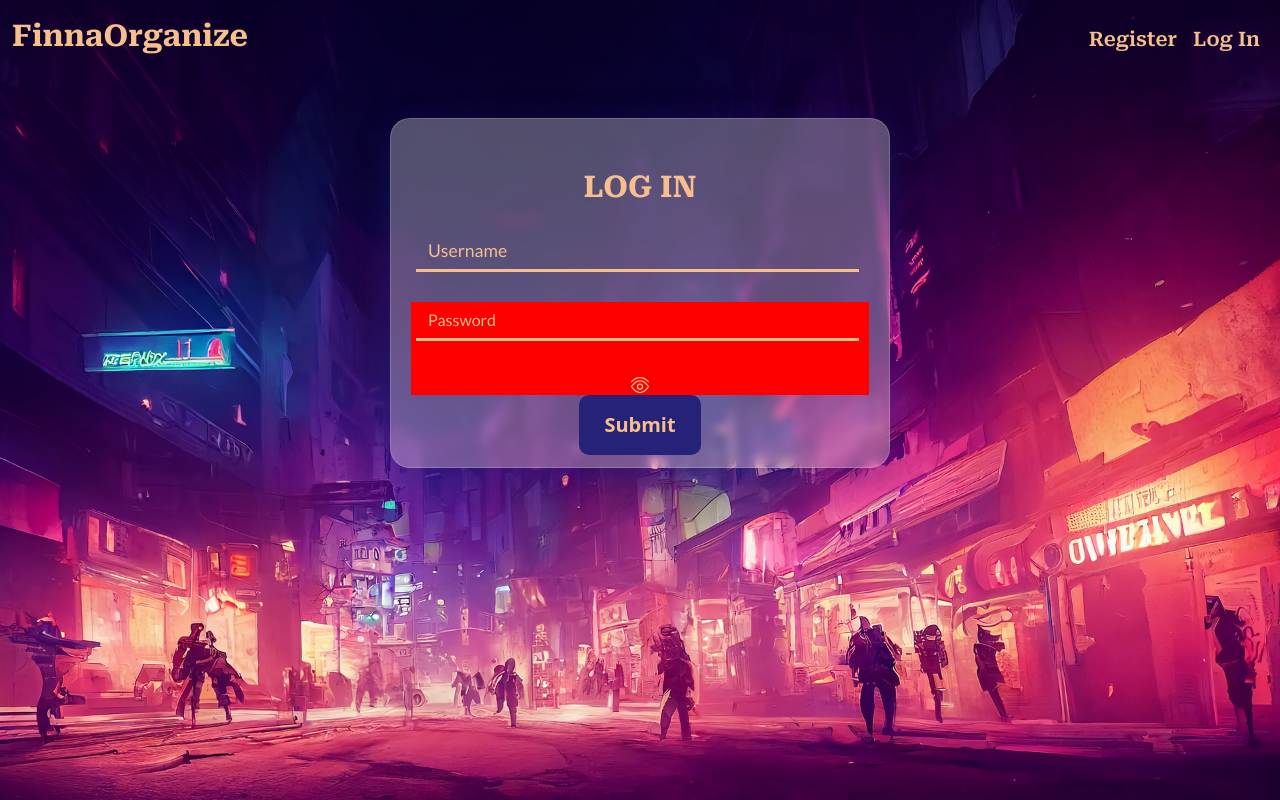
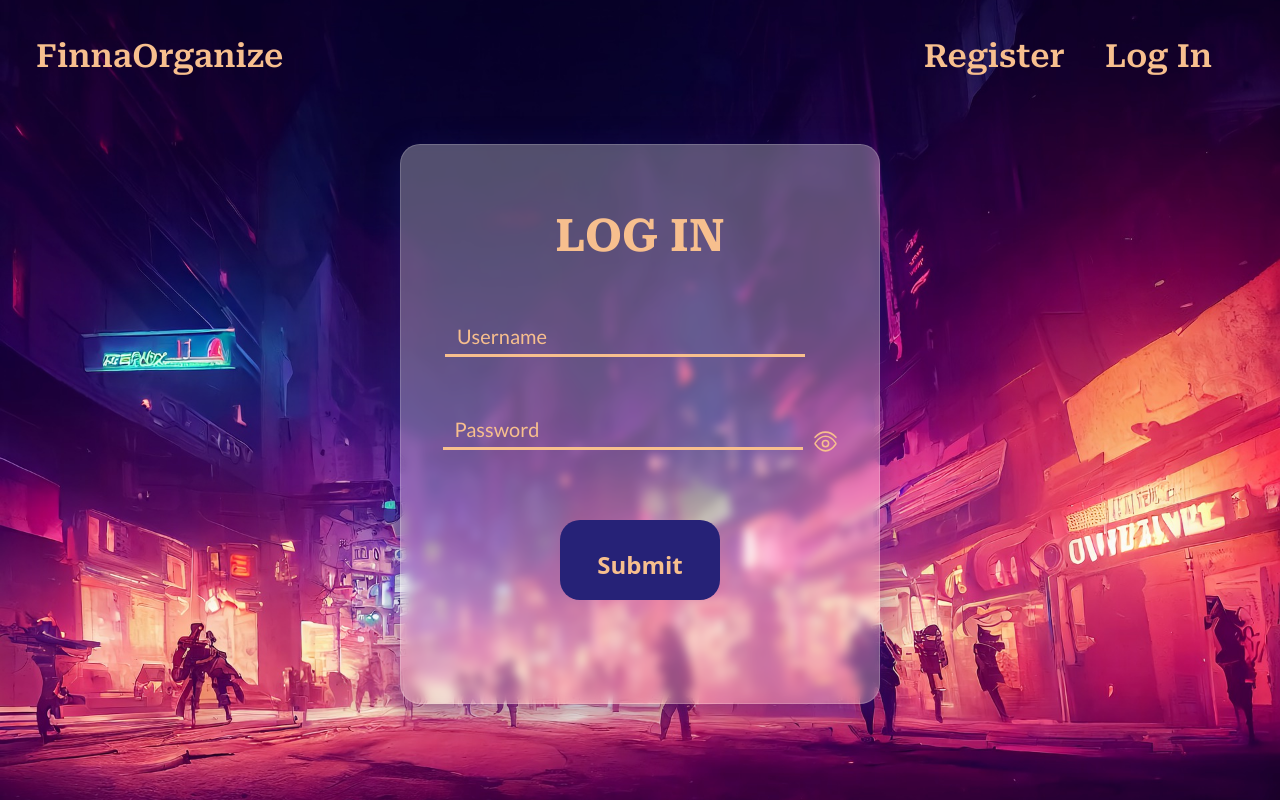
Before and after one commit to ChocoCodes/cs50-finalproject, a Flask app: page /login in a window 1280 px wide. Run offline with Flask 3, Linux system fonts and the light colour scheme; some libraries are stand-ins or nearby versions.

Commit message:
Feat: Login Page Styling

```diff
--- a/static/styles.css
+++ b/static/styles.css
@@ -1,5 +1,9 @@
 @import url('https://fonts.googleapis.com/css2?family=Roboto+Serif:ital,opsz,wght@0,8..144,100..900;1,8..144,100..900&display=swap');
 @import url('https://fonts.googleapis.com/css2?family=Lato:ital,wght@0,100;0,300;0,400;0,700;0,900;1,100;1,300;1,400;1,700;1,900&display=swap');
+
+:root {
+    --mango: #F7BF8E;
+}
 
 * {
     margin: 0;
@@ -21,21 +25,10 @@ a.remove-link {
     background: white;
 }
 
-.mango {
-    /*F7BF8E*/
-    color: #F7BF8E;
-}
-
 a.fnt-nav {
-    font-size: 20px;
+    font-size: 2rem;
     font-family: 'Roboto Serif', sans-serif;
     font-weight: 600;
-}
-
-.fnt {
-    font-size: 30px;
-    font-family: 'Roboto Serif', sans-serif;
-    font-weight: 700;
     text-decoration: none;
 }
 
@@ -56,18 +49,74 @@ input::-webkit-inner-spin-button {
     margin: 0;
 }
 
-input.form-control {
-    left: calc(25% + 15px);
-    border-bottom: none;
-    margin-bottom: 20px;
-    width: calc(100% - 15px);
+.center {
+    padding: 20px;
 }
 
-.card-login {
-    position: relative;
-    left: calc(50% - 250px);
-    width: 500px;
-    height: 350px;
+.header {
+    font: normal bold 2.8125rem/normal 'Roboto Serif', sans-serif;
+    margin-top: 4rem;
+    margin-bottom: 3.5rem;
+}
+
+input.clean {
+    margin-bottom: 30px;
+    font: normal 400 1.25rem/normal 'Lato', sans-serif;
+}
+
+.mango {
+    color: var(--mango);
+}
+
+input.clean,
+input.clean:focus {
+    width: 22.5rem;
+    border: none;
+    border-radius: 0;
+    outline: none;
+    border-bottom: 3px solid var(--mango);
+    background: none;
+    box-shadow: none;
+    color: var(--mango);
+}
+
+.clean:focus {
+    font: normal 400 1.5rem/normal 'Lato', sans-serif;
+}
+
+input.clean::placeholder {
+    font: normal 400 1.25rem/normal 'Lato', sans-serif;
+    color: var(--mango);
+    opacity: 1;
+    transition: font-size 0.5 ease;
+    margin-bottom: 20px;
+}
+
+input.clean:focus::placeholder {
+    font-size: 1.5rem;
+}
+
+.pass-group {
+    margin: 1.5rem 0 2.5rem 0;
+    gap: 10px;
+}
+
+.user {
+    margin-right: 30px;
+}
+
+.pass-group-text {
+    background: none;
+    padding: 0;
+    border: none;
+    border-radius: 0;
+    margin-bottom: 10px;
+    cursor: pointer;
+}
+
+.card-glass {
+    width: 30rem;
+    height: 35rem;
     background: rgba(255, 255, 255, 0.3);
     box-shadow: 0 8px 32px 0 rgba(31, 38, 135, 0.37);
     backdrop-filter: blur(5px);
@@ -76,64 +125,18 @@ input.form-control {
     border: 1px solid rgba(255, 255, 255, 0.18);
 }
 
-.center {
-    padding: 20px;
-}
-
-.header {
-    margin-top: 50px;
-}
-
-input.clean {
-    margin-bottom: 30px;
-    margin-left: 5px;
-}
-
-input.clean,
-input.clean:focus {
-    border: none;
-    border-radius: 0;
-    outline: none;
-    border-bottom: 3px solid #F7BF8E;
-    background: none;
-    box-shadow: none;
-    color: #F7BF8E;
-}
-
-input.clean::placeholder {
-    font-family: 'Lato', sans-serif;
-    color:#F7BF8E;
-    opacity: 1;
-    transition: font-size 1 ease;
-}
-
-input.clean:focus::placeholder {
-    font-size: 1.1em;
-}
-
 .button {
+    width: 10rem;
+    height: 5rem;
     box-shadow: none;
     outline: none;
     border: none;
     background-color: #262277;
     padding: 15px 25px;
-    font-size: 20px;
+    font-size: 1.5rem;
     font-weight: 700;
-    color: #F7BF8E;
+    color: var(--mango);
     margin-bottom: 20px;
-    border-radius: 10px;
+    border-radius: 20px;
     text-align: center;
 }
-
-/* REVISE */
-.pass-container {
-    background:red;
-}
-
-.password-toggle {
-    position: relative;
-    right: 100px;
-    bottom: 12px;
-    cursor: pointer;
-    margin-top: 100px;
-}
--- a/templates/layout.html
+++ b/templates/layout.html
@@ -5,8 +5,8 @@
     <meta name="viewport" content="width=device-width, initial-scale=1.0">
 
     <!-- [API RESOURCES] http://getbootstrap.com/docs/5.3/ -->
-    <link href="https://cdn.jsdelivr.net/npm/bootstrap@5.3.2/dist/css/bootstrap.min.css" rel="stylesheet" integrity="sha384-T3c6CoIi6uLrA9TneNEoa7RxnatzjcDSCmG1MXxSR1GAsXEV/Dwwykc2MPK8M2HN" crossorigin="anonymous">
-    <script src="https://cdn.jsdelivr.net/npm/bootstrap@5.3.3/dist/js/bootstrap.min.js" integrity="sha384-0pUGZvbkm6XF6gxjEnlmuGrJXVbNuzT9qBBavbLwCsOGabYfZo0T0to5eqruptLy" crossorigin="anonymous"></script>
+    <link href="https://cdn.jsdelivr.net/npm/bootstrap@5.3.3/dist/css/bootstrap.min.css" rel="stylesheet" integrity="sha384-QWTKZyjpPEjISv5WaRU9OFeRpok6YctnYmDr5pNlyT2bRjXh0JMhjY6hW+ALEwIH" crossorigin="anonymous">
+    <script src="https://cdn.jsdelivr.net/npm/bootstrap@5.3.3/dist/js/bootstrap.bundle.min.js" integrity="sha384-YvpcrYf0tY3lHB60NNkmXc5s9fDVZLESaAA55NDzOxhy9GkcIdslK1eN7N6jIeHz" crossorigin="anonymous"></script>
     <script src="https://kit.fontawesome.com/a0f7dcf96e.js" crossorigin="anonymous"></script>
     <script src="https://ajax.googleapis.com/ajax/libs/jquery/3.5.1/jquery.min.js"></script>
     <!-- [LOCALS] -->
@@ -15,30 +15,30 @@
     <script src="{{ url_for('static', filename='scripts/forms.js') }}"></script>
     <script src="{{ url_for('static', filename='scripts/script.js') }}"></script>
     <link rel="icon" href="{{ url_for('static', filename='images/web-icon.ico') }}">
-    <link rel="stylesheet" href="{{ url_for('static', filename='styles.css') }}">
+    <link rel="stylesheet" type="text/css" href="{{ url_for('static', filename='styles.css') }}">
 
     <title>FinnaOrganize: {% block title %} {% endblock %}</title>
 </head>
 <body class="{{ 'logged-in' if session.get('user_id') else 'logged-out' }}">
     <nav class="bg-transparent navbar navbar-expand-md navbar-dark">
         <div class="container-fluid">
-            <a id="navbar-brand" class="fnt mango" href="/">FinnaOrganize</a>
+            <a id="navbar-brand" class="fnt-nav mango ms-4 mt-3" href="#">FinnaOrganize</a>
             <button aria-controls="navbar" aria-expanded="false" aria-label="Toggle navigation" class="navbar-toggler" data-bs-target="#navbar" data-bs-toggle="collapse" type="button">
                 <span class="navbar-toggler-icon"></span>
             </button>
-            <div class="collapse navbar-collapse" id="navbar">
+            <div class="collapse navbar-collapse me-4" id="navbar">
                 {% if session.get('user_id') %}
-                    <ul class="navbar-nav me-auto mt-2">
+                    <ul class="navbar-nav me-auto mt-3">
                         <li class="nav-item"><a class="nav-link mango" href="/profile">Profile</a></li>
                         <li class="nav-item"><a class="nav-link mango" href="/">Dashboard</a></li>
                     </ul>
-                    <ul class="navbar-nav ms-auto mt-2">
+                    <ul class="navbar-nav ms-auto mt-3">
                         <li class="nav-item"><a class="nav-link mango" href="/logout">Log Out</a></li>
                     </ul>
                 {% else %}
-                    <ul class="navbar-nav ms-auto mt-2">
+                    <ul class="navbar-nav ms-auto mt-3">
                         <li class="nav-item"><a class="nav-link fnt-nav mango" href="/register">Register</a></li>
-                        <li class="nav-item"><a class="nav-link fnt-nav mango" href="/login">Log In</a></li>
+                        <li class="nav-item mx-4"><a class="nav-link fnt-nav mango" href="/login">Log In</a></li>
                     </ul>
                 {% endif %}
             </div>
@@ -53,7 +53,7 @@
     </header>
     {% endif %}
 
-    <main class="container py-5 text-center">
+    <main class="container py-5 text-center w-100 h-100 d-flex align-center justify-content-center">
         {% block main %}{% endblock %}
     </main>
 
--- a/templates/login.html
+++ b/templates/login.html
@@ -5,19 +5,32 @@
 {% endblock %}
 
 {% block main %}
-    <form action="{{ url_for('login') }}" method="post" class="card-login forms-login">
-        <h1 class="fnt mango header">LOG IN</h1>
-        <div class="form-group center">
-            <input class="form-control clean" autocomplete="off" autofocus name="username" placeholder="Username">
-            <div class="pass-container">
-                <input id="pass" class="form-control clean" autocomplete="off" autofocus name="password" placeholder="Password" type="password">
-                <svg id="password-toggle" xmlns="http://www.w3.org/2000/svg" viewBox="0 0 24 24" width="20" height="20" color="#F7BF8E" fill="none" onclick="changeVisibility()">
-                    <path d="M2 8C2 8 6.47715 3 12 3C17.5228 3 22 8 22 8" stroke="currentColor" stroke-width="1.5" stroke-linecap="round" />
-                    <path d="M21.544 13.045C21.848 13.4713 22 13.6845 22 14C22 14.3155 21.848 14.5287 21.544 14.955C20.1779 16.8706 16.6892 21 12 21C7.31078 21 3.8221 16.8706 2.45604 14.955C2.15201 14.5287 2 14.3155 2 14C2 13.6845 2.15201 13.4713 2.45604 13.045C3.8221 11.1294 7.31078 7 12 7C16.6892 7 20.1779 11.1294 21.544 13.045Z" stroke="currentColor" stroke-width="1.5" />
-                    <path d="M15 14C15 12.3431 13.6569 11 12 11C10.3431 11 9 12.3431 9 14C9 15.6569 10.3431 17 12 17C13.6569 17 15 15.6569 15 14Z" stroke="currentColor" stroke-width="1.5" />
-                </svg>
+    <form action="{{ url_for('login') }}" method="post" class="card-glass forms-login">
+        <h1 class="mango header">LOG IN</h1>
+        <div class="form-group align-items-center justify-content-center">
+            <div class="user d-flex flex-row align-items-center justify-content-center">
+                <input
+                class="form-control clean"
+                autocomplete="off"
+                placeholder="Username">
             </div>
-            <button type="submit" class="button">Submit</button>
+            <div class="d-flex flex-row justify-content-center align-items-center pass-group">
+                <input
+                    id="pass"
+                    class="form-control clean"
+                    autocomplete="off"
+                    placeholder="Password"
+                    type="password">
+                <span class="pass-group-text" id="password-addon">
+                    <svg class="mango" id="password-toggle" xmlns="http://www.w3.org/2000/svg" viewBox="0 0 24 24" width="25" height="25" fill="none" onclick="changeVisibility()">
+                        <path d="M2 8C2 8 6.47715 3 12 3C17.5228 3 22 8 22 8" stroke="currentColor" stroke-width="1.5" stroke-linecap="round" />
+                        <path d="M21.544 13.045C21.848 13.4713 22 13.6845 22 14C22 14.3155 21.848 14.5287 21.544 14.955C20.1779 16.8706 16.6892 21 12 21C7.31078 21 3.8221 16.8706 2.45604 14.955C2.15201 14.5287 2 14.3155 2 14C2 13.6845 2.15201 13.4713 2.45604 13.045C3.8221 11.1294 7.31078 7 12 7C16.6892 7 20.1779 11.1294 21.544 13.045Z" stroke="currentColor" stroke-width="1.5" />
+                        <path d="M15 14C15 12.3431 13.6569 11 12 11C10.3431 11 9 12.3431 9 14C9 15.6569 10.3431 17 12 17C13.6569 17 15 15.6569 15 14Z" stroke="currentColor" stroke-width="1.5" />
+                    </svg>
+                </span>
+            </div>
+
+            <button type="submit" class="button pt-4">Submit</button>
         </div>
     </form>
 {% endblock %}
```
